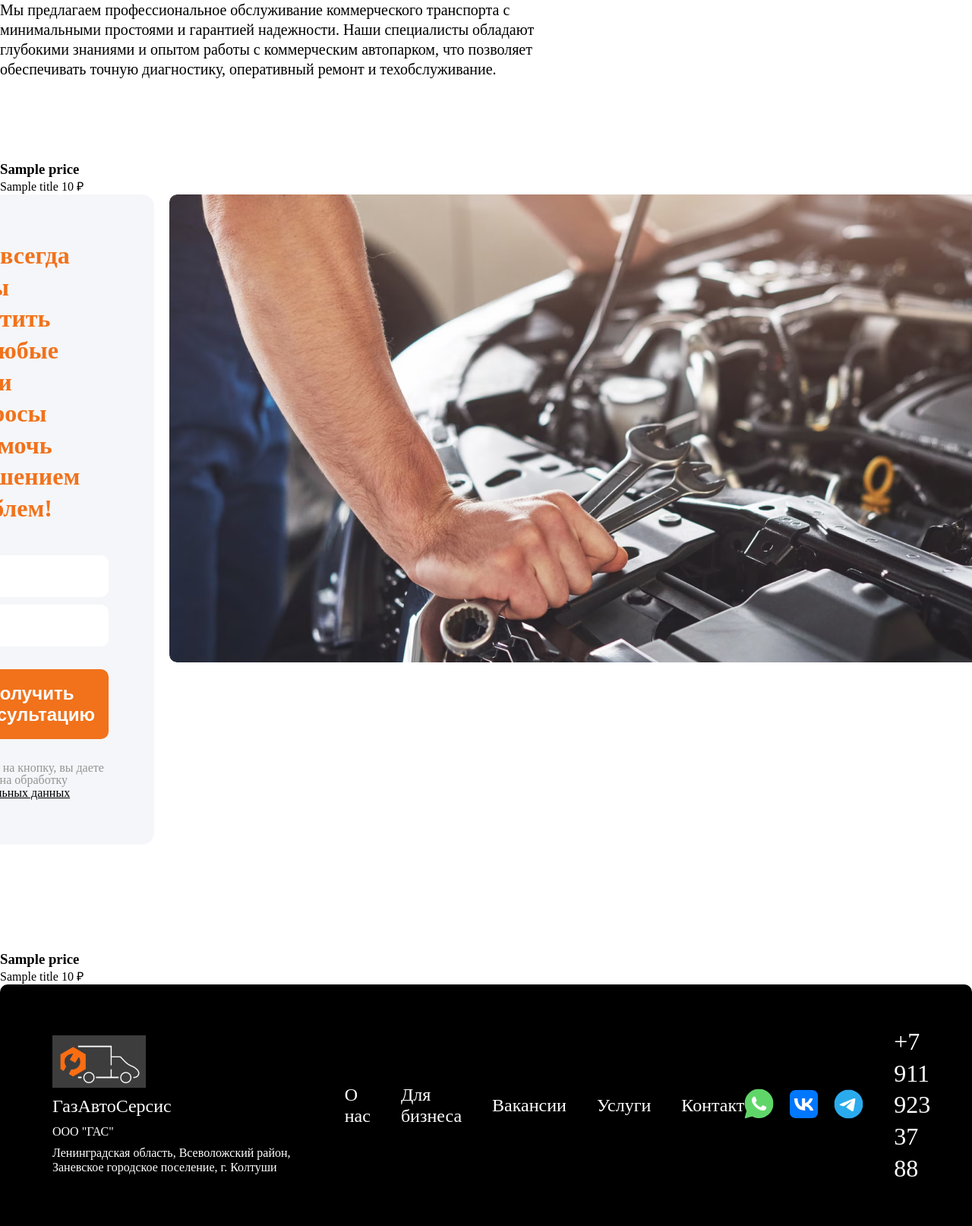
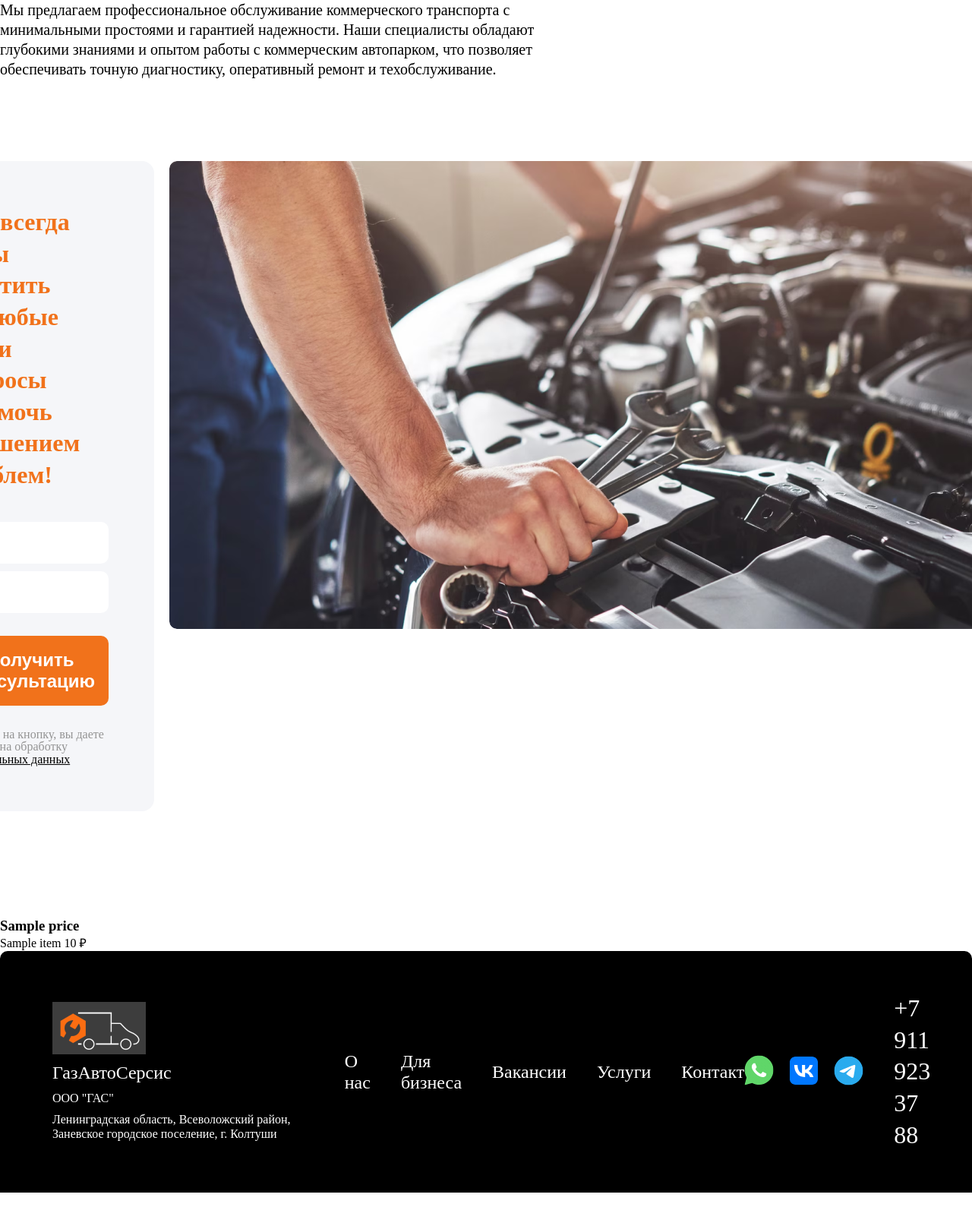
Before and after one commit to VitaliyFrolov/GazAutoService.Web, a Python web app: template templates/price.html in a window 1280 px wide; the page is wider, and only the part inside the window is pictured. Shown: the part 436-2050 px from the top of that part at 76% size. After the commit the page ends 2006 px from the top of that part, so only its background shows below. Run offline with Jinja, Linux system fonts and the light colour scheme; the template is opened without the code that fills it: most values are stand-ins (such as "Sample title", 1, 10 or a date in 2020); some libraries are stand-ins or nearby versions.

Commit message:
feat(templates/mixins): create price_list mixin temolate

```diff
--- a/app.py
+++ b/app.py
@@ -7,7 +7,7 @@ import uvicorn
 from meta.meta import mainPageMeta
 from data.services import services
 from data.job import job
-from data.price import price
+from data.price import price_data
 
 
 app = FastAPI()
@@ -21,7 +21,7 @@ async def index(request: Request):
 
 @app.get("/price", response_class=HTMLResponse)
 async def price(request: Request):
-    return templates.TemplateResponse("price.html", {"request": request, "price": price})
+    return templates.TemplateResponse("price.html", {"request": request, "price": price_data})
 
 @app.post("/send")
 async def send(name: str = Form(...), phone: str = Form(...)):
--- a/data/price.py
+++ b/data/price.py
@@ -1,6 +1,6 @@
-price = {
+price_data = {
    "title": 'Газель бизнес',
-   "data": [
+   "items": [
         {
             'title': 'Замена масла',
             'price': 1000
--- a/templates/blocks/price.html
+++ b/templates/blocks/price.html
@@ -1,4 +1,5 @@
+{% import 'mixins/price_list.html' as price_list %}
+
 <section class="price">
-    {% import 'mixins/price_list.html' as price_list %}
-    {{ price_list.render_price(price.title, price.title) }}
+    {{ price_list.render_price(price.items, price.title) }}
 </section>
--- a/templates/mixins/price_list.html
+++ b/templates/mixins/price_list.html
@@ -1,8 +1,8 @@
-{% macro render_price(prices, title) %}
+{% macro render_price(items, title) %}
 <div class="price-list">
     <h3 class="price-list__title">{{ title }}</h3>
     <ul class="price-list__items">
-        {% for item in prices %}
+        {% for item in items %}
         <li class="price-list__item">
             <span class="price-list__item-name">{{ item.title }}</span>
             <span class="price-list__item-value">{{ item.price }} ₽</span>
--- a/templates/price.html
+++ b/templates/price.html
@@ -16,9 +16,15 @@
             Мы предлагаем профессиональное обслуживание коммерческого транспорта с <br /> минимальными простоями и гарантией надежности. Наши специалисты обладают <br /> глубокими знаниями и опытом работы с коммерческим автопарком, что позволяет <br /> обеспечивать точную диагностику, оперативный ремонт и техобслуживание.
         </p>
     </section>
-    {% include 'blocks/price.html' %}
+
     {% include 'blocks/form.html' %}
-    {% include 'blocks/price.html' %}
+
+    {% import 'mixins/price_list.html' as price_list %}
+
+    <section class="price">
+        {{ price_list.render_price(price['items'], price['title']) }}
+    </section>
+
     {% include 'blocks/footer.html' %}
 </body>
 </html>
```
